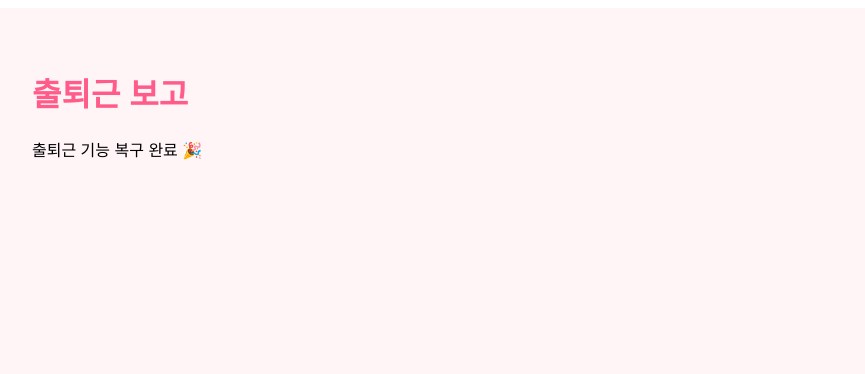
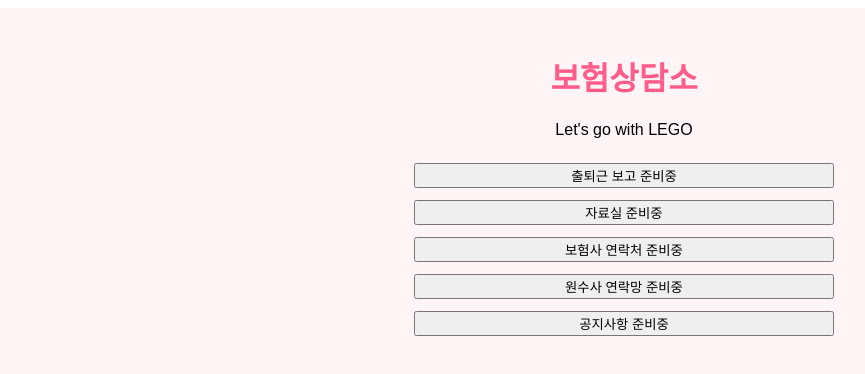
Before and after one commit to legobaeksunmi/withlego-site, a Next.js app: page / in a window 1280 px wide. Shown: the top 374 px of the page, without its empty margins (16-881 px from the left). Built offline with nearby package versions, Linux system fonts and the light colour scheme.

Commit message:
Update page.tsx

```diff
--- a/app/page.tsx
+++ b/app/page.tsx
@@ -1,16 +1,18 @@
-export default function AttendancePage() {
+export default function Home() {
   return (
-    <main style={{
-      minHeight: "100vh",
-      padding: "40px",
-      background: "#fff5f7",
-      fontFamily: "sans-serif"
-    }}>
-      <h1 style={{ color: "#ff5c8a" }}>
-        출퇴근 보고
-      </h1>
+    <main style={{ minHeight: "100vh", background: "#fff5f7", padding: 24, fontFamily: "sans-serif" }}>
+      <div style={{ maxWidth: 420, margin: "0 auto", textAlign: "center" }}>
+        <h1 style={{ color: "#ff5c8a" }}>보험상담소</h1>
+        <p>Let's go with LEGO</p>
 
-      <p>출퇴근 기능 복구 완료 🎉</p>
+        <div style={{ display: "grid", gap: 12, marginTop: 24 }}>
+          <button type="button">출퇴근 보고 준비중</button>
+          <button type="button">자료실 준비중</button>
+          <button type="button">보험사 연락처 준비중</button>
+          <button type="button">원수사 연락망 준비중</button>
+          <button type="button">공지사항 준비중</button>
+        </div>
+      </div>
     </main>
   );
 }
```
